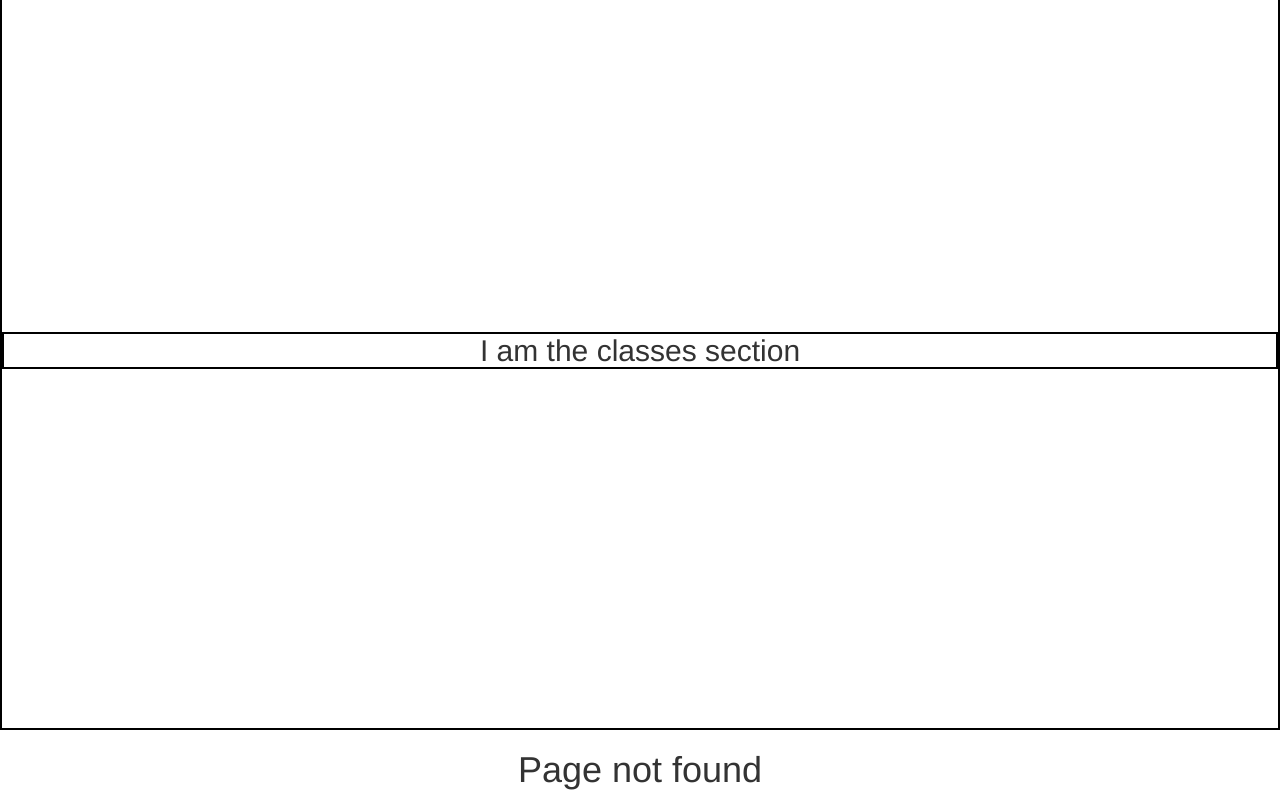
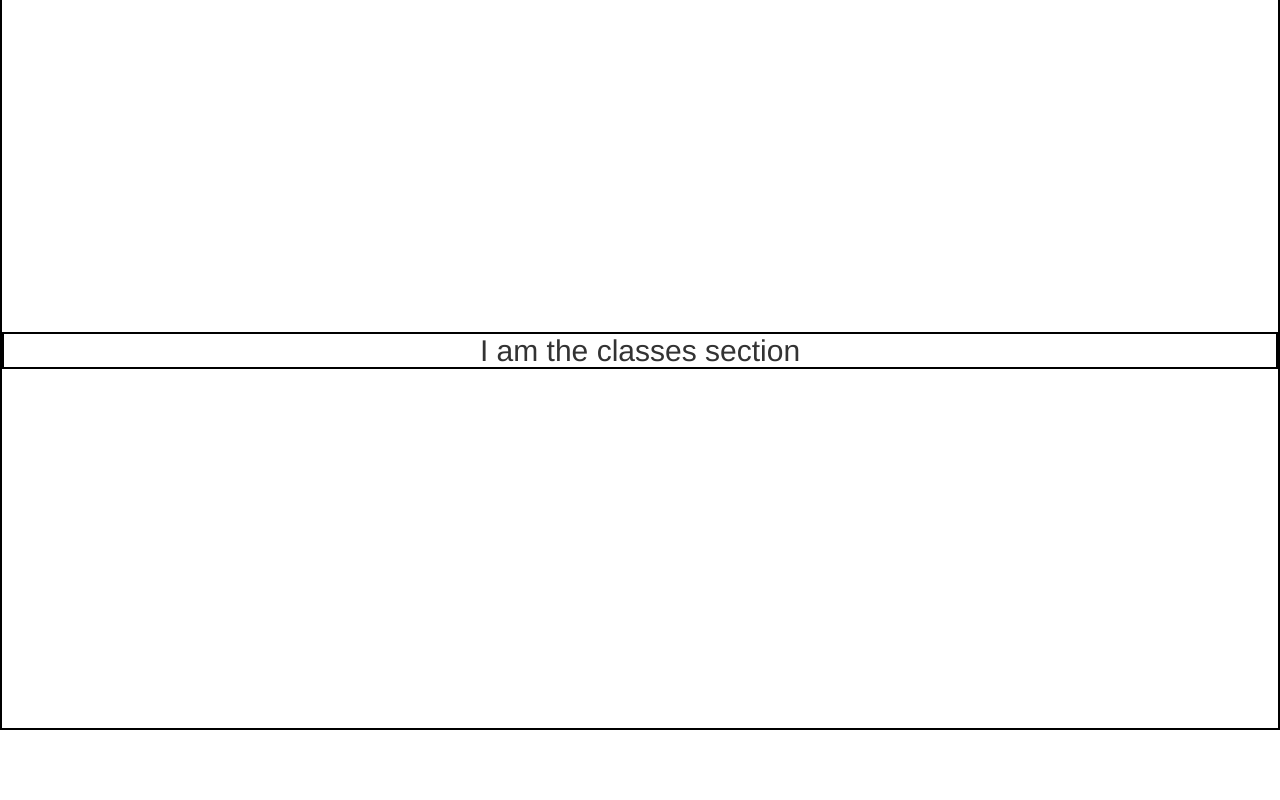
Before and after one commit to britt-ryant/summit_bodyworks, a React (Create React App) app in the folder client/: page / in a window 1280 px wide. Before the commit this address had no page. Shown: the part 1670-2470 px from the top of the page. After the commit the page ends 2400 px from the top, so only its background shows below. Built offline with nearby package versions, Linux system fonts and the light colour scheme.

Commit message:
finally got the error page working correctly by adding a switch

```diff
--- a/client/src/components/RouterComponent.js
+++ b/client/src/components/RouterComponent.js
@@ -3,7 +3,7 @@ import {
   BrowserRouter as Router,
   Route,
   Link,
-  PropsRoute
+  Switch
 } from 'react-router-dom';
 import LandingPage from './LandingPage';
 import Scheduling from './Scheduling';
@@ -18,9 +18,12 @@ class RouterComponent extends Component {
       <div className="router_container">
         <Router>
           <div className="router_child_div">
-            <Route exact path="/" component={LandingPage} />
+            <Switch>
+              <Route exact path="/" component={LandingPage} />
+              <Route component={ErrorComponent} />
+
+            </Switch>
             {/* <Route exact path="/scheduling" component={Scheduling} /> */}
-            <Route path="/*" component={ErrorComponent} />
           </div>
         </Router>
       </div>
```
